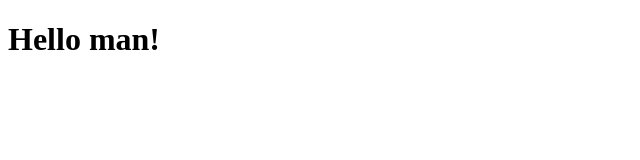
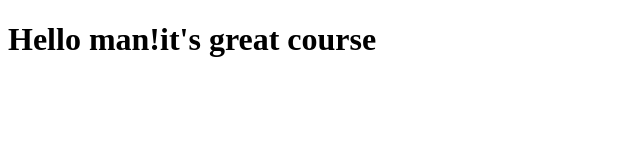
Before and after one commit to ArvyBala/courseratest, a plain HTML site: page site/index.html in a window 1280 px wide. Shown: the whole page, without its empty margins (0-640 px from the left). Drawn offline with Linux system fonts and the light colour scheme.

Commit message:
small change

```diff
--- a/site/index.html
+++ b/site/index.html
@@ -4,6 +4,6 @@
 	<title>Hello</title>
 </head>
 <body>
-<h1>Hello man!</h1>
+<h1>Hello man!it's great course</h1>
 </body>
 </html>
```
